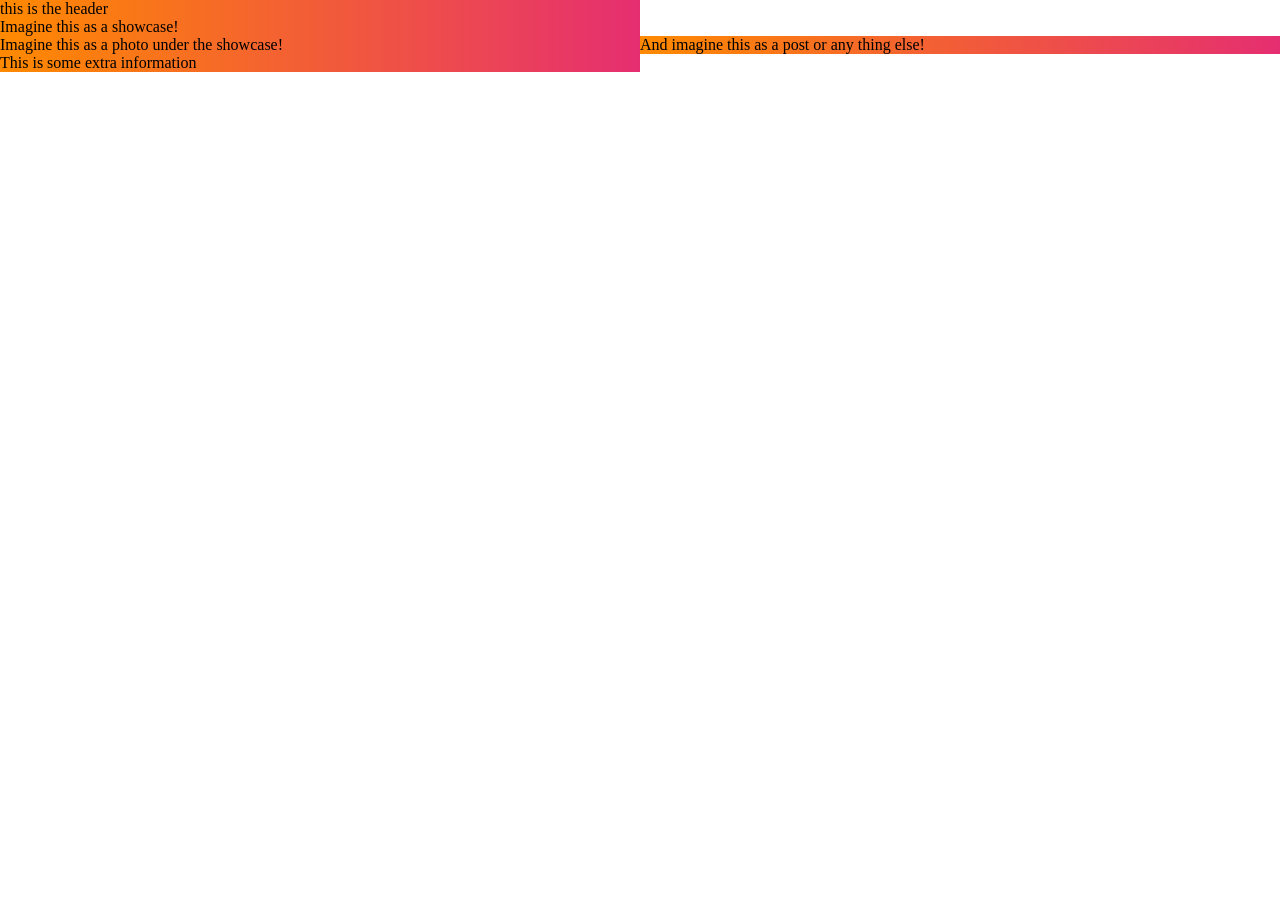
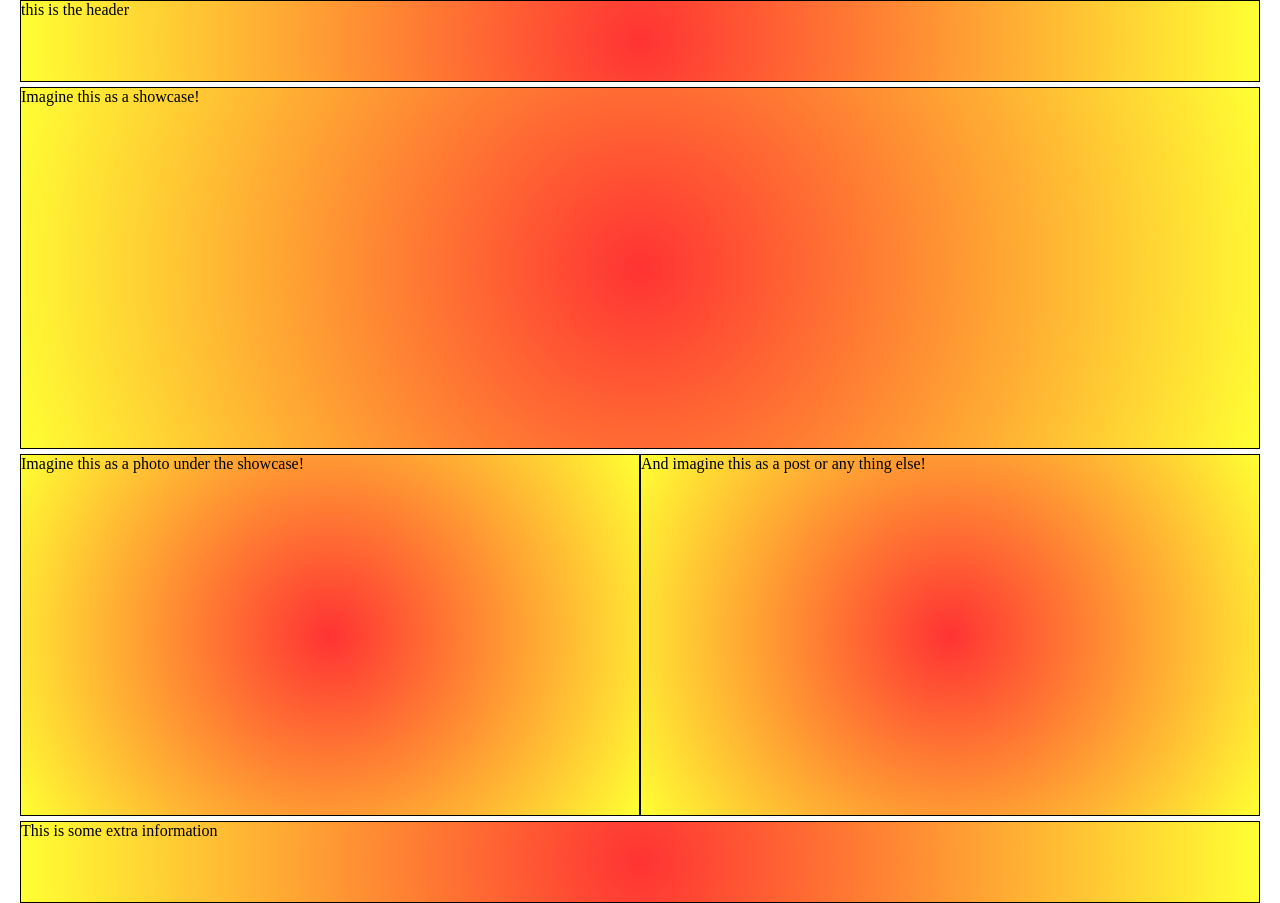
Before and after one commit to Null-Austin/goatmessi.tech, a plain HTML site: page index.html in a window 1280 px wide. Before the commit the page ends 800 px from the top, so only its background shows below. Drawn offline with Linux system fonts and the light colour scheme.

Commit message:
set up margins and heights

```diff
--- a/index.html
+++ b/index.html
@@ -6,33 +6,56 @@
   <meta name="viewport" content="width=device-width, initial-scale=1.0">
   <title>GOATMessi.TECH</title>
   <style>
-    body,html,#content{
+    body, html, #content {
       margin: 0;
       padding: 0;
       width: 100%;
     }
-    body,html{
+    body, html {
       height: 100%;
     }
     .part-of-content {
-      background: linear-gradient(90deg, #ff8a00, #e52e71);
+      background: radial-gradient(circle, rgba(255, 0, 0, 0.8), rgba(255, 255, 0, 0.8));
+      border: 1px black solid;
     }
-    #content{
+    #content {
       display: grid;
-      grid-template-columns: repeat(2,1fr);
+      grid-template-columns: repeat(2, 1fr);
+      grid-auto-rows: min-content;
+      height: auto;
     }
 
-    #content > #headerimage{
+    #content > #header {
+      grid-column: 1 / 3;
+      height: 10vh;
+    }
+    #content > #headerimage {
+      grid-column: 1 / 3;
+      height: 45vh;
+    }
+    #content > #altimage {
       grid-column: 1 / 2;
     }
-    #content > #altimage{
-      grid-column: 1 / 1;
+    #content > #extrainfo {
+      grid-column: 2 / 3;
+      height: 45vh;
     }
-    #content > #extrainfo{
-      grid-column: 2 / 2;
+    #content > #footer {
+      grid-column: 1 / 3;
+      height: 10vh;
     }
-    #content > #footer{
-      grid-column: 1 / 2;
+
+    #header, #headerimage,
+    #altimage, #footer{
+      margin-left: 20px;
+    }
+    #header, #headerimage,
+    #extrainfo, #footer{
+      margin-right: 20px;
+    }
+    #header, #headerimage,
+    #altimage, #extrainfo{
+      margin-bottom: 5px;
     }
   </style>
 </head>
```
